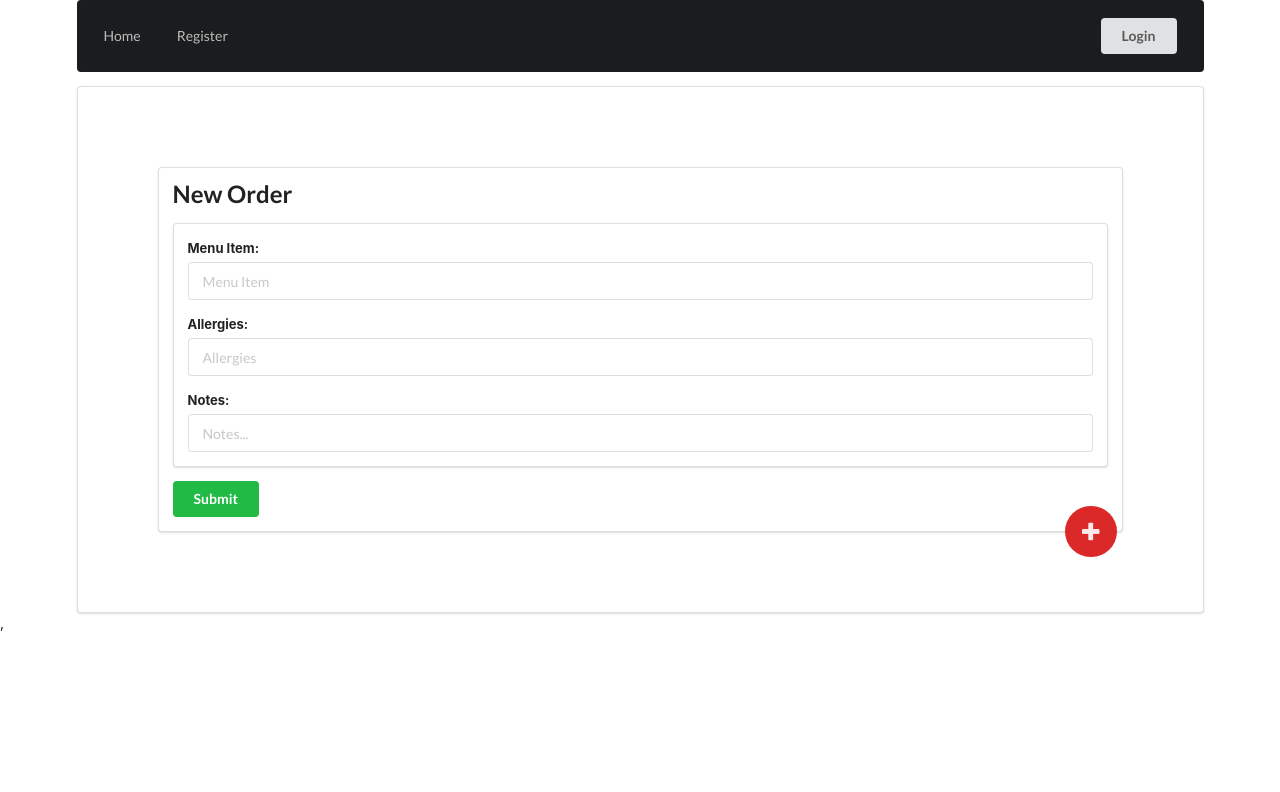
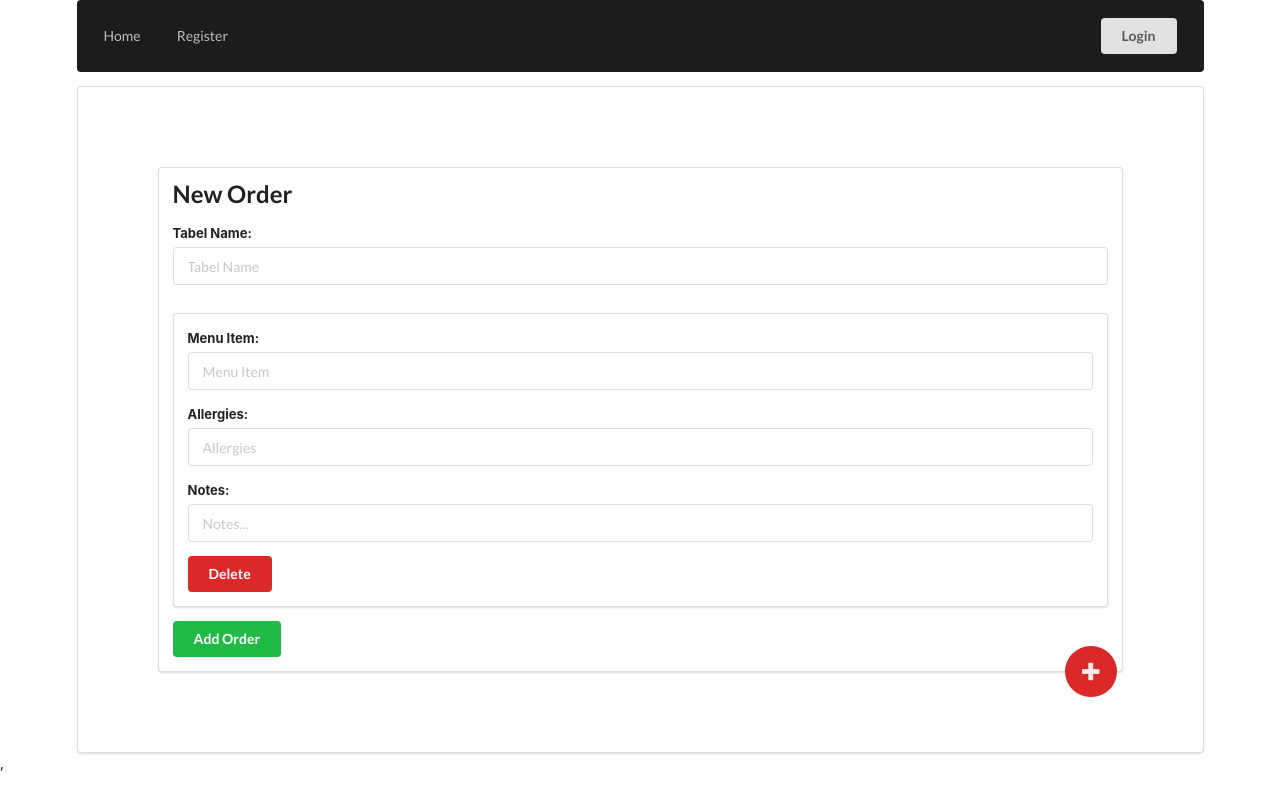
Before and after one commit to Simon-Oliver/kitchenOrdersApp, a React (Create React App) app in the folder client/: page /orders/new in a window 1280 px wide. Shown: the top 792 px of the page. Built offline with nearby package versions, Linux system fonts and the light colour scheme.

Commit message:
added orders  model

```diff
--- a/client/src/components/Pages/AddOrder.js
+++ b/client/src/components/Pages/AddOrder.js
@@ -7,42 +7,42 @@ import './OrderForm.css';
 export default class AddOrder extends Component {
   state = {
     success: '',
+    error: '',
     redirect: '',
+    tableName: '',
     orders: [{ menuItem: '', allergies: '', notes: '' }]
   };
 
-  componentDidMount() {
-    console.log(this.state.orders);
-  }
+  componentDidMount() {}
 
   onFormSubmit(e) {
-    // e.preventDefault();
-    // const { orders } = this.state;
-    // fetch('/orders/new', {
-    //   method: 'POST', // or 'PUT'
-    //   body: JSON.stringify(orders), // data can be `string` or {object}!
-    //   headers: {
-    //     'Content-Type': 'application/json'
-    //   }
-    // })
-    //   .then(res => {
-    //     if (res.status === 200) {
-    //       res.json().then(data => {
-    //         this.setState({
-    //           error: '',
-    //           success: data.success,
-    //           menuItem: '',
-    //           allergies: '',
-    //           notes: ''
-    //         });
-    //       });
-    //     } else {
-    //       res.json().then(data => {
-    //         this.setState({ error: data.error, redirect: data.redirect });
-    //       });
-    //     }
-    //   })
-    //   .catch(err => console.log(err));
+    e.preventDefault();
+    const { orders, tableName } = this.state;
+    fetch('/orders/new', {
+      method: 'POST', // or 'PUT'
+      body: JSON.stringify({ tableName, orders }), // data can be `string` or {object}!
+      headers: {
+        'Content-Type': 'application/json'
+      }
+    })
+      .then(res => {
+        if (res.status === 200) {
+          res.json().then(data => {
+            this.setState({
+              error: '',
+              success: data.success,
+              menuItem: '',
+              allergies: '',
+              notes: ''
+            });
+          });
+        } else {
+          res.json().then(data => {
+            this.setState({ error: data.error, redirect: data.redirect });
+          });
+        }
+      })
+      .catch(err => console.log(err));
   }
 
   // handleOnInputChange(e) {
@@ -57,6 +57,14 @@ export default class AddOrder extends Component {
     });
   };
 
+  deleteItem = i => {
+    console.log(i);
+    this.setState(prevState => {
+      prevState.orders.splice(i, 1);
+      return { orders: prevState.orders };
+    });
+  };
+
   renderOrderItems(orders) {
     return orders.map((e, i) => {
       return (
@@ -67,6 +75,7 @@ export default class AddOrder extends Component {
           allergies={e.allergies}
           notes={e.notes}
           onItemChange={this.onItemChange}
+          deleteItem={this.deleteItem}
         />
       );
     });
@@ -78,19 +87,35 @@ export default class AddOrder extends Component {
     }));
   }
 
+  handleOnInputChange(e) {
+    const { name, value } = e.target;
+    this.setState({ [name]: value, error: '', success: '' });
+  }
+
   render() {
     if (this.state.redirect) {
       return <Redirect to={{ pathname: '/login', state: { error: this.state.error } }} />;
     }
     return (
       <div className="ui segment" id="orderForm">
+        <ErrorMessage error={this.state.error} success={this.state.success} />
         <h2 className="ui header">New Order</h2>
         <form className="ui form" onSubmit={e => this.onFormSubmit(e)}>
-          <ErrorMessage error={this.state.error} success={this.state.success} />
+          <div className="field">
+            <label>Tabel Name:</label>
+            <input
+              type="text"
+              name="tableName"
+              placeholder="Tabel Name"
+              value={this.props.tableName}
+              required
+              onChange={e => this.handleOnInputChange(e)}
+            />
+          </div>
           {this.renderOrderItems(this.state.orders)}
           <div className="container login-button">
             <button className="ui green button" type="submit">
-              Submit
+              Add Order
             </button>
           </div>
         </form>
--- a/client/src/components/Pages/OrderForm.js
+++ b/client/src/components/Pages/OrderForm.js
@@ -59,6 +59,9 @@ export default class OrderForm extends Component {
             onChange={e => this.handleOnInputChange(e)}
           />
         </div>
+        <button className="ui red button" onClick={() => this.props.deleteItem(this.props.index)}>
+          Delete
+        </button>
       </div>
     );
   }
```
Also changed, not shown: 2 other files (tests, documents, lock files or other folders).
